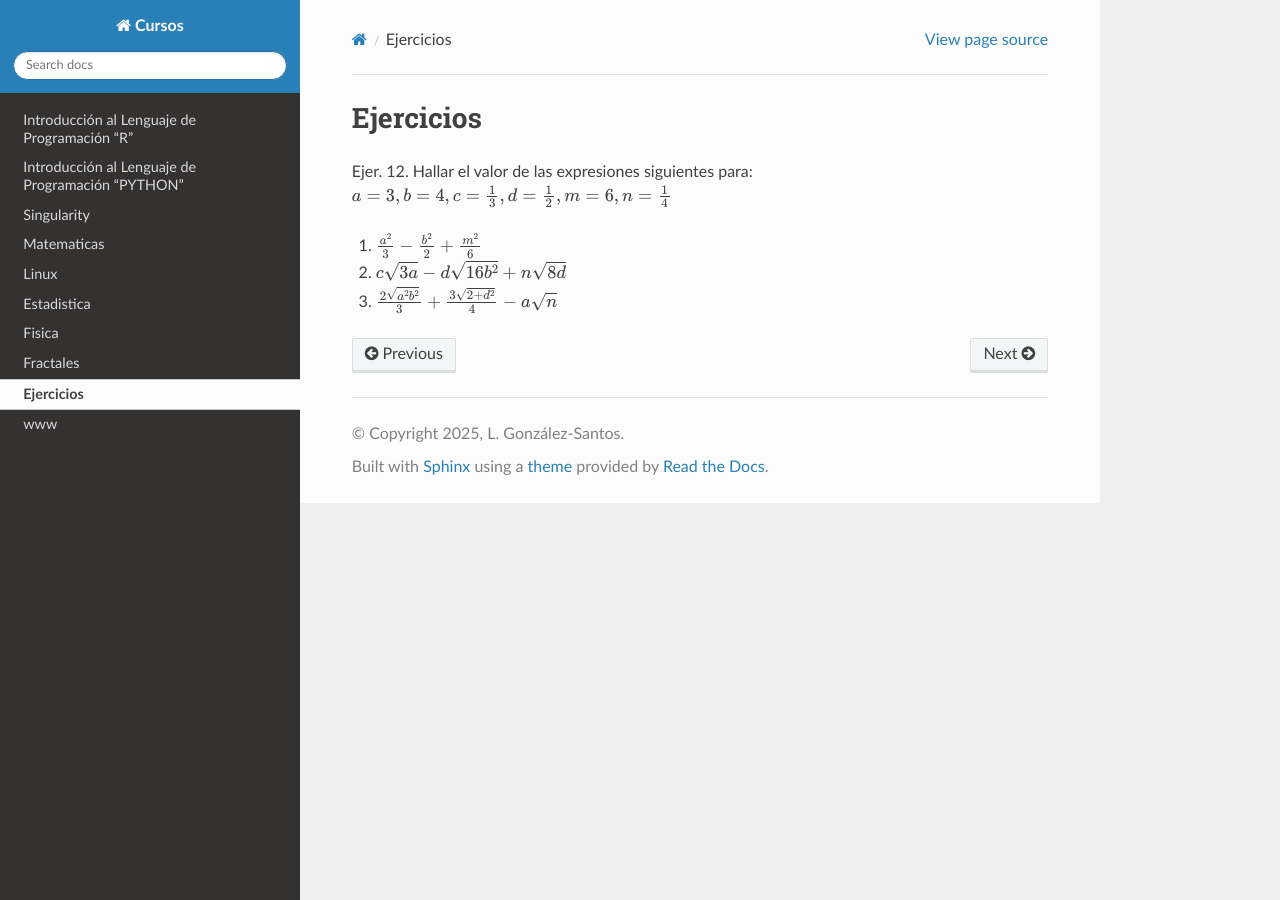
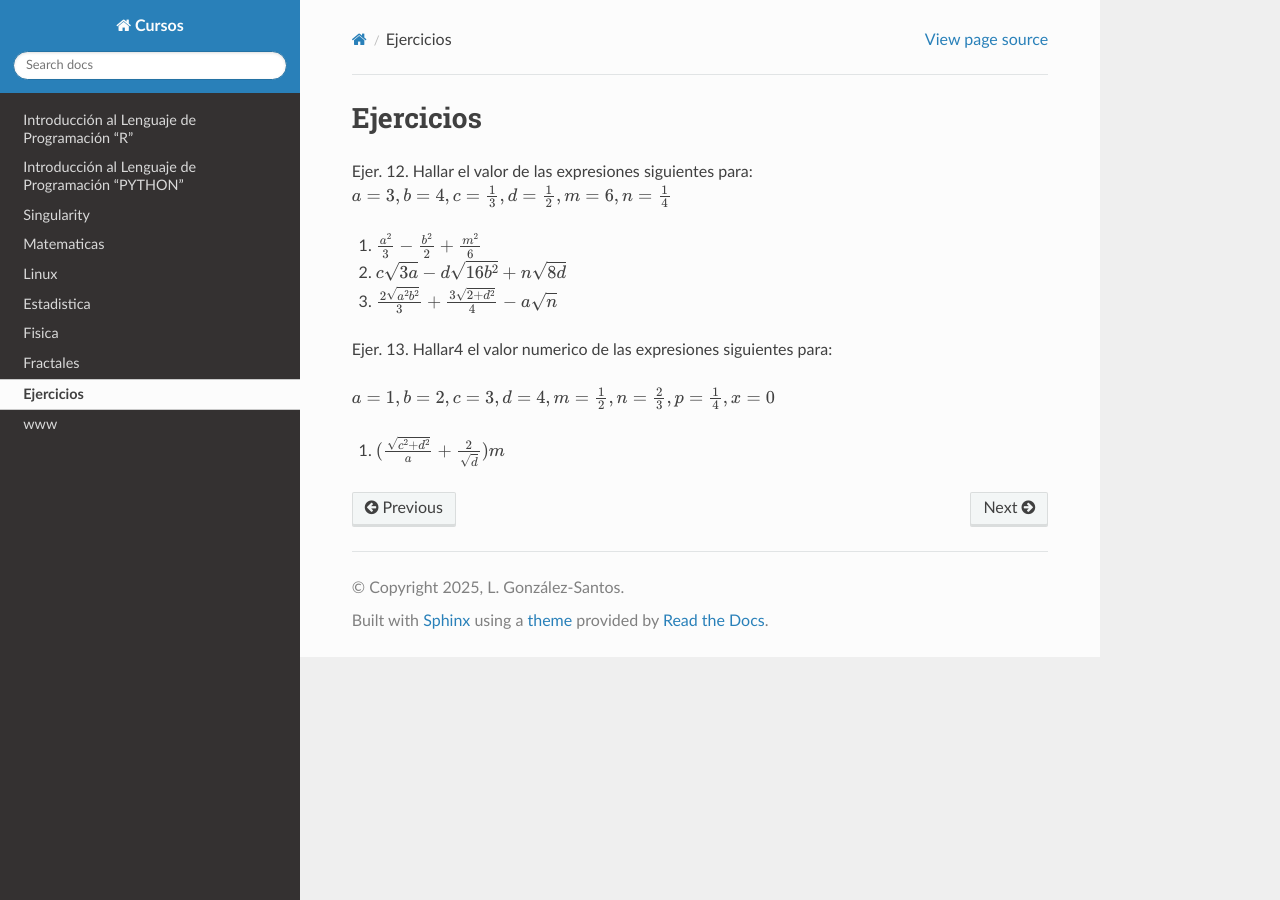
Before and after one commit to matecom57/santosg57-cursos, a Sphinx documentation site: the page built from docs/source/Algebra_Baldor/ejercicios.rst, in a window 1280 px wide. Built offline with Sphinx 7.4.7 and the Read the Docs theme 3.1.0, drawn with Linux system fonts in a browser that asks for light colours.

Commit message:
Test comité

```diff
--- a/docs/source/Algebra_Baldor/ejercicios.rst
+++ b/docs/source/Algebra_Baldor/ejercicios.rst
@@ -9,3 +9,9 @@ Ejer. 12. Hallar el valor de las expresiones siguientes para: :math:`a=3, b=4, c
 
 
 3. :math:`\frac{2 \sqrt{a^2b^2}}{3} + \frac{3 \sqrt{2 + d^2}}{4} -a \sqrt{n}`
+
+Ejer. 13. Hallar4 el valor numerico de las expresiones siguientes para:
+
+:math:`a=1, b=2, c=3, d=4, m=\frac{1}{2}, n=\frac{2}{3}, p=\frac{1}{4}, x=0`
+
+1. :math:`(\frac{\sqrt{c^2 + d^2}}{a} + \frac{2}{\sqrt{d}})m`
```
